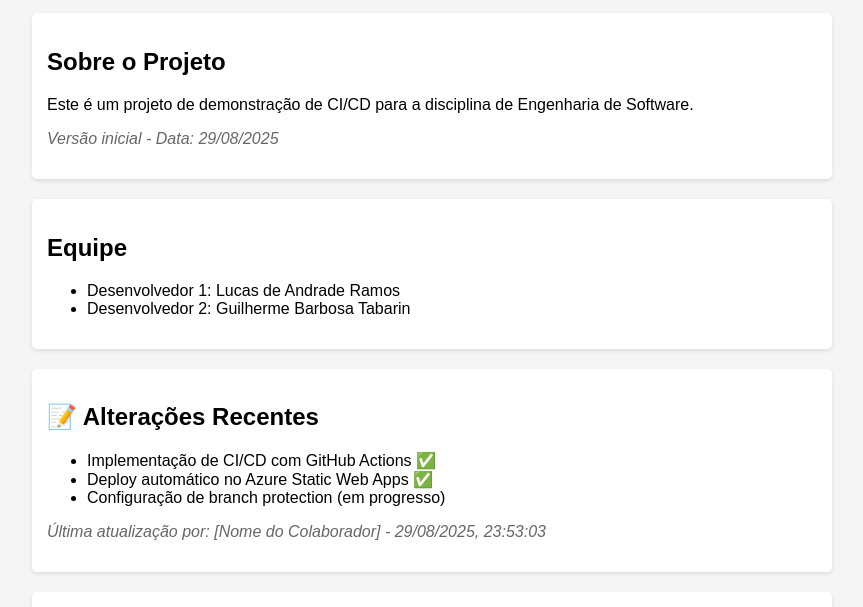
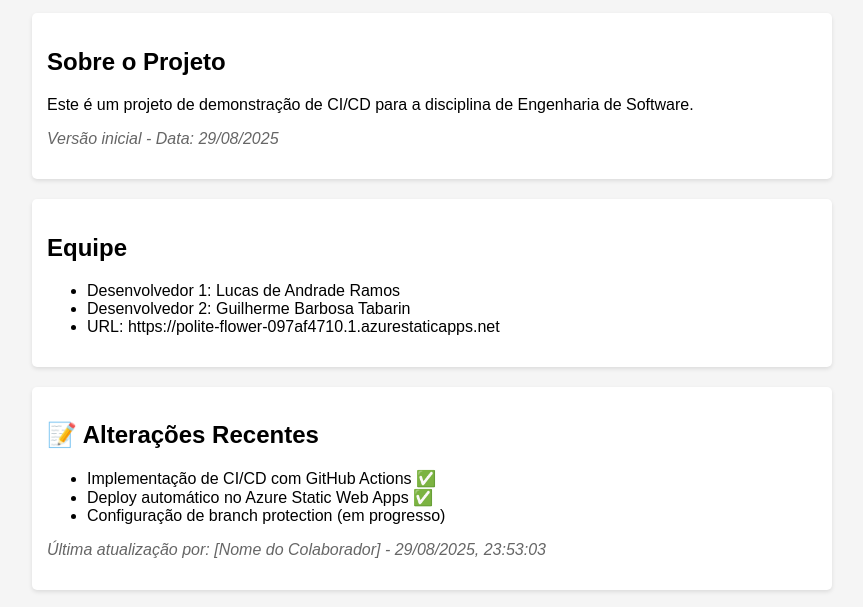
Before and after one commit to Lucas-Ramos-Fatec/CI_CD, a plain HTML site: page index.html in a window 1280 px wide. Shown: the part 137-744 px from the top of the page, without its empty margins (208-1071 px from the left). Drawn offline with Linux system fonts and the light colour scheme.

Commit message:
Update index.html
Adicionada URL do site

```diff
--- a/index.html
+++ b/index.html
@@ -44,6 +44,7 @@
         <ul>
             <li>Desenvolvedor 1: Lucas de Andrade Ramos </li>
             <li>Desenvolvedor 2: Guilherme Barbosa Tabarin</li>
+            <li> URL: https://polite-flower-097af4710.1.azurestaticapps.net </li>
         </ul>
     </div>
 
```
